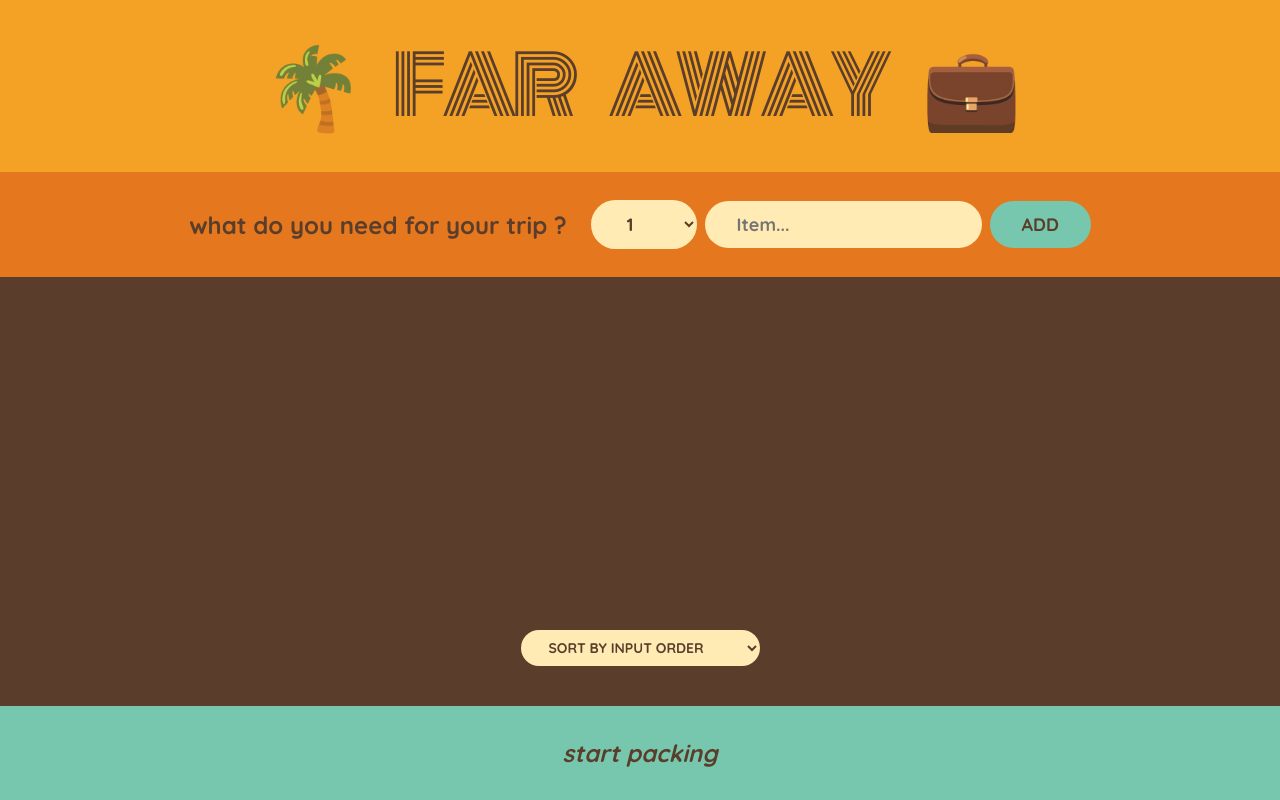
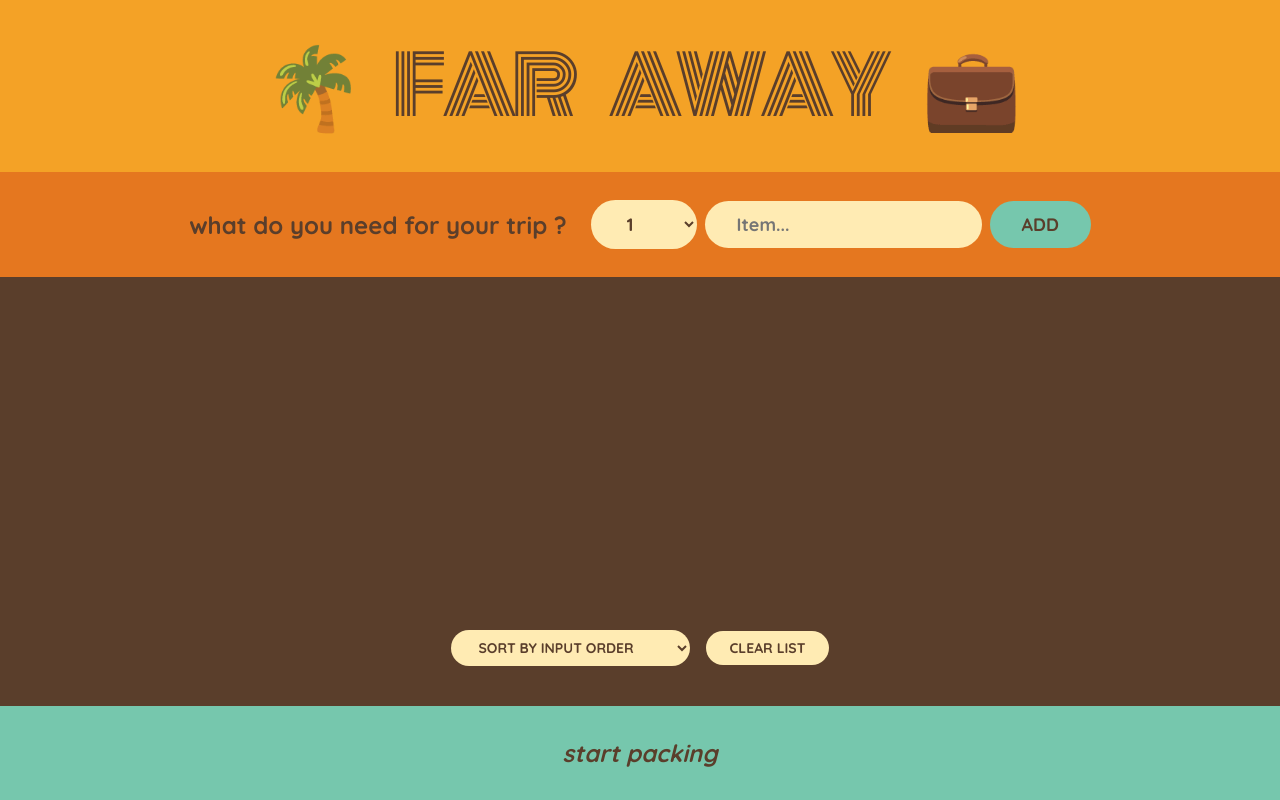
Before and after one commit to dearaujofelipe/travelist, a React (Create React App) app: page / in a window 1280 px wide. Built offline with nearby package versions, Linux system fonts and the light colour scheme; the HTML template or start-up script is replaced by a standard one.

Commit message:
clearingList

```diff
--- a/src/App.js
+++ b/src/App.js
@@ -25,6 +25,13 @@
     );
   }
 
+  function handleClearList() {
+    const confirmed = window.confirm(
+      'are you sure you want to delete all items?'
+    );
+    if (confirmed) setItems([]);
+  }
+
   return (
     <div className="app">
       <Logo />
@@ -33,6 +40,7 @@
         items={items}
         onDeleteItem={handleDeleteItem}
         onToggleItems={handleToggleItem}
+        onClearList={handleClearList}
       />
       <Stats items={items} />
     </div>
@@ -85,7 +93,7 @@
   );
 }
 
-function PackingList({ items, onDeleteItem, onToggleItems }) {
+function PackingList({ items, onDeleteItem, onToggleItems, onClearList }) {
   const [sortBy, setSortBy] = useState('input');
 
   let sortedItems;
@@ -121,6 +129,7 @@
           <option value="description">sort by description</option>
           <option value="packed">sort by packed status</option>
         </select>
+        <button onClick={onClearList}>Clear List</button>
       </div>
     </div>
   );
```
